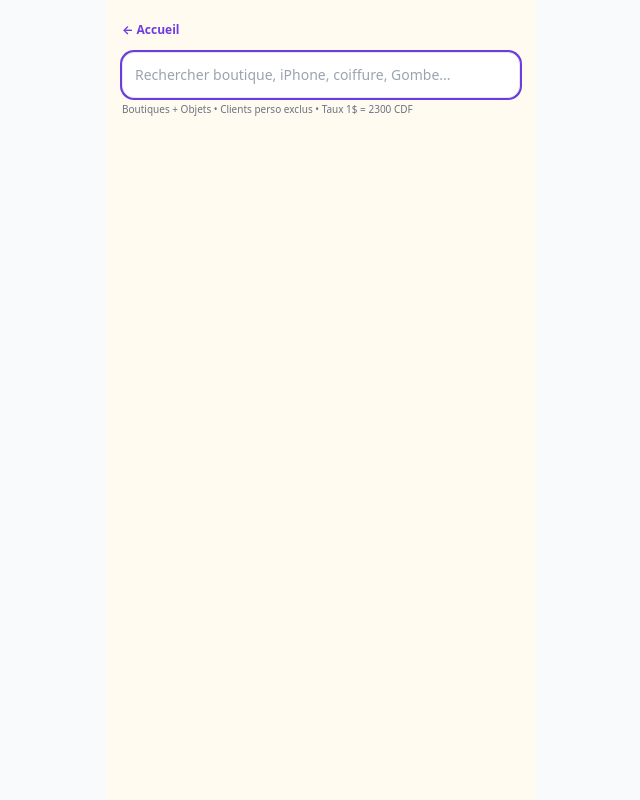
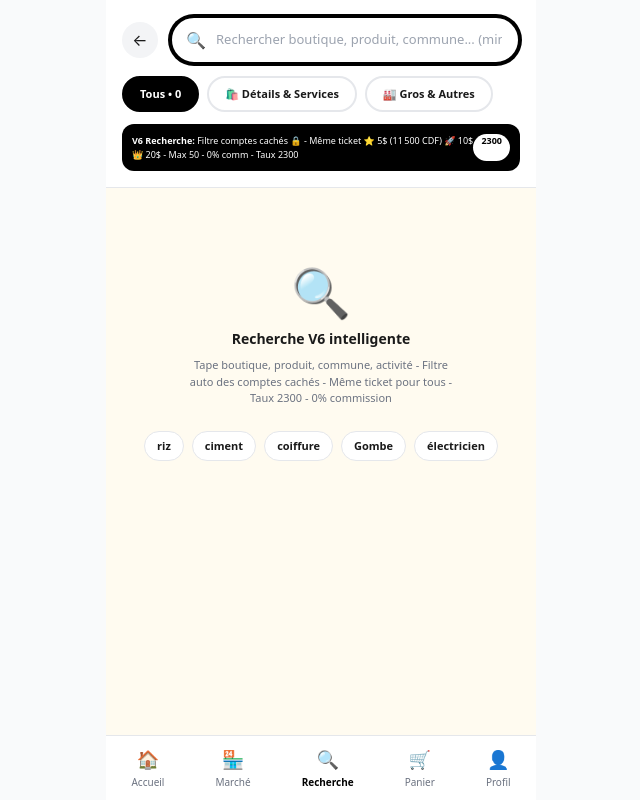
Before and after one commit to kongolokelvin47-cmd/Wenze-pwa, a Next.js app: page /recherche in a window 1280 px wide. Shown: the whole page, without its empty margins (319-959 px from the left). Built offline with nearby package versions, Linux system fonts and the light colour scheme.

Commit message:
Refactor search logic and UI in RecherchePage

```diff
--- a/app/recherche/page.tsx
+++ b/app/recherche/page.tsx
@@ -1,134 +1,187 @@
 "use client";
-import { useState, useEffect } from "react";
+import { useState, useEffect, useMemo } from "react";
 import Link from "next/link";
+import { getCategorieById, normalizeCategorie, CATEGORIES_WENZE } from "@/lib/categories";
+import { TAUX_CDF, toCDFString, isCompteCache, checkFreemiumWenze } from "@/lib/paiement";
+
+const cleanWa = (n:any)=> (n||"").toString().replace(/[^0-9]/g,"").replace(/^0+/,"");
+const safeParse = (k:string)=>{ try{ const r=localStorage.getItem(k); return r?JSON.parse(r):[];}catch{return[];} };
 
 export default function RecherchePage() {
   const [search, setSearch] = useState("");
+  const [debounced, setDebounced] = useState("");
   const [resultBoutiques, setResultBoutiques] = useState<any[]>([]);
   const [resultAnnonces, setResultAnnonces] = useState<any[]>([]);
+  const [filterCat, setFilterCat] = useState<string>("all");
+
+  // Debounce 300ms V6 pro
+  useEffect(()=>{ const t=setTimeout(()=>setDebounced(search.trim()),300); return ()=>clearTimeout(t); },[search]);
 
   useEffect(() => {
-    if (!search || search.length < 2) {
-      setResultBoutiques([]);
-      setResultAnnonces([]);
-      return;
+    if (!debounced || debounced.length < 2) {
+      setResultBoutiques([]); setResultAnnonces([]); return;
     }
+    const q = debounced.toLowerCase();
 
-    const q = search.toLowerCase();
+    // 1. BOUTIQUES V6: toutes users avec ownerWhatsapp, filtre cache, dédupliqué par WA clean
+    const allUsers = safeParse("wenze_all_users");
+    const currentRaw = localStorage.getItem("wenze_user");
+    const map = new Map<string,any>();
+    try{
+      if(currentRaw){ const u=JSON.parse(currentRaw); const wa=cleanWa(u.ownerWhatsapp||u.whatsapp); if(wa) map.set(wa,u); }
+    }catch{}
+    for(const u of allUsers){
+      const wa=cleanWa(u.ownerWhatsapp||u.whatsapp||u.id||"");
+      if(!wa) continue;
+      // V6: filtre compte caché
+      if(isCompteCache(u)) continue;
+      if(!map.has(wa)) map.set(wa,u);
+    }
+    let allBoutiques = Array.from(map.values());
 
-    // 1. CHERCHER BOUTIQUES (sauf client perso)
-    const allUsersRaw = localStorage.getItem("wenze_all_users");
-    const currentRaw = localStorage.getItem("wenze_user");
-    let allBoutiques: any[] = [];
-    try {
-      if (currentRaw) {
-        const u = JSON.parse(currentRaw);
-        if (u.estBoutique === true) allBoutiques.push(u);
-      }
-      if (allUsersRaw) {
-        JSON.parse(allUsersRaw).forEach((u: any) => {
-          if (u.estBoutique === true && !allBoutiques.find(x => x.whatsapp === u.whatsapp)) {
-            allBoutiques.push(u);
-          }
-        });
-      }
-    } catch {}
+    const filteredBoutiques = allBoutiques.filter((u:any)=>{
+      const nom=(u.nomEtablissement||u.nom||"").toLowerCase();
+      const commune=(u.commune||"").toLowerCase();
+      const activite=(u.activite||u.activiteId||"").toLowerCase();
+      const cat=(u.categorieId||"").toLowerCase();
+      const match = nom.includes(q) || commune.includes(q) || activite.includes(q) || cat.includes(q);
+      if(!match) return false;
+      if(filterCat!=="all" && normalizeCategorie(u.categorieId||"")!==filterCat) return false;
+      return true;
+    }).map((u:any)=>{
+      const ab=checkFreemiumWenze(u,0);
+      return { ...u, _badge:ab.badge, _palierId:ab.palierId, _places:ab.placesRestantes, _wa:cleanWa(u.ownerWhatsapp||u.whatsapp) };
+    }).slice(0,20);
 
-    const boutiquesFiltrees = allBoutiques.filter(b =>
-      `${b.nom} ${b.profession} ${b.categorie} ${b.ville} ${b.adresse}`.toLowerCase().includes(q)
-    );
-    setResultBoutiques(boutiquesFiltrees);
+    // 2. ANNONCES V6: filtre cachés + catégorie + recherche titre/desc/commune
+    const allAnnonces = safeParse("wenze_annonces_list");
+    const usersMap = new Map<string,any>();
+    for(const u of allUsers){ const wa=cleanWa(u.ownerWhatsapp||""); if(wa) usersMap.set(wa,u); }
+    if(currentRaw){ try{ const u=JSON.parse(currentRaw); const wa=cleanWa(u.ownerWhatsapp||""); if(wa) usersMap.set(wa,u); }catch{} }
 
-    // 2. CHERCHER OBJETS / ANNONCES (sauf client perso non payé)
-    const annoncesRaw = localStorage.getItem("wenze_annonces_list");
-    let annonces: any[] = [];
-    try {
-      annonces = annoncesRaw ? JSON.parse(annoncesRaw) : [];
-    } catch {}
+    const filteredAnnonces = allAnnonces.filter((a:any)=>{
+      const waA=cleanWa(a.ownerWhatsapp||a.whatsapp||"");
+      const vendeur=usersMap.get(waA);
+      if(vendeur && isCompteCache(vendeur)) return false; // V6: ne pas afficher annonces de vendeur caché
+      if(filterCat!=="all" && normalizeCategorie(a.categorieId||"")!==filterCat) return false;
+      const titre=(a.titre||a.title||"").toLowerCase();
+      const desc=(a.description||"").toLowerCase();
+      const commune=(a.commune||"").toLowerCase();
+      const activite=(a.activite||"").toLowerCase();
+      return titre.includes(q) || desc.includes(q) || commune.includes(q) || activite.includes(q);
+    }).slice(0,30);
 
-    const annoncesFiltrees = annonces.filter((a: any) => {
-      // RÈGLE WENZE: exclure client perso sauf si occasionnel payé
-      if (a.estBoutique === false && a.type === "client") {
-        // Si client perso sans paiement, il ne doit PAS apparaître dans recherche
-        // On vérifie qu'il a au moins un crédit ou annonce récente <5j
-        const date = new Date(a.date).getTime();
-        const isRecent = Date.now() - date < 5 * 24 * 60 * 60 * 1000;
-        if (!isRecent) return false;
-      }
-      // Recherche dans titre, description, catégorie, profession
-      return `${a.titre} ${a.description} ${a.categorie} ${a.activite} ${a.profession} ${a.user}`.toLowerCase().includes(q);
-    });
-
-    setResultAnnonces(annoncesFiltrees);
-  }, [search]);
+    setResultBoutiques(filteredBoutiques);
+    setResultAnnonces(filteredAnnonces);
+  }, [debounced, filterCat]);
 
   const total = resultBoutiques.length + resultAnnonces.length;
 
   return (
-    <div className="max-w-[430px] mx-auto bg-[#FFFBF0] min-h-screen p-4 pb-20">
-      <Link href="/" className="text-xs font-bold text-[#6C3CE0]">← Accueil</Link>
+    <div className="max-w-[430px] mx-auto min-h-screen bg-[#FFFBF0] pb-24">
+      <header className="sticky top-0 bg-white/95 backdrop-blur z-20 p-4 border-b">
+        <div className="flex items-center gap-3">
+          <Link href="/market" className="w-9 h-9 bg-gray-100 rounded-full flex items-center justify-center">←</Link>
+          <div className="flex-1 relative">
+            <input value={search} onChange={e=>setSearch(e.target.value)} placeholder="Rechercher boutique, produit, commune... (min 2 lettres)" className="w-full border-2 rounded-full pl-11 pr-4 py-3 text-[13px] focus:ring-2 focus:ring-black outline-none focus:border-black" autoFocus />
+            <span className="absolute left-4 top-1/2 -translate-y-1/2 text-gray-400">🔍</span>
+            {search&&<button onClick={()=>setSearch("")} className="absolute right-3 top-1/2 -translate-y-1/2 w-6 h-6 bg-gray-100 rounded-full flex items-center justify-center text-[12px]">✕</button>}
+          </div>
+        </div>
+        <div className="mt-3 flex gap-2 overflow-x-auto pb-1">
+          <button onClick={()=>setFilterCat("all")} className={`whitespace-nowrap px-4 py-2 rounded-full text-[11px] font-bold border-2 transition ${filterCat==="all"?"bg-black text-white border-black":"bg-white border-gray-200"}`}>Tous • {total}</button>
+          {CATEGORIES_WENZE.slice(0,2).map((c:any)=>(
+            <button key={c.id} onClick={()=>setFilterCat(c.id)} className={`whitespace-nowrap px-4 py-2 rounded-full text-[11px] font-bold border-2 transition flex items-center gap-1 ${filterCat===c.id?"bg-black text-white border-black":"bg-white border-gray-200"}`}>{c.icon} {c.titreCourt||c.titre}</button>
+          ))}
+        </div>
+        <div className="mt-2 bg-black text-white rounded-xl p-2.5 text-[9px] flex justify-between"><span><b>V6 Recherche:</b> Filtre comptes cachés 🔒 - Même ticket ⭐ 5$ ({toCDFString(5)}) 🚀 10$ 👑 20$ - Max 50 - 0% comm - Taux {TAUX_CDF}</span><span className="bg-white text-black px-2 rounded-full font-black">{TAUX_CDF}</span></div>
+      </header>
 
-      <div className="mt-3">
-        <input
-          value={search}
-          onChange={e=>setSearch(e.target.value)}
-          placeholder="Rechercher boutique, iPhone, coiffure, Gombe..."
-          className="w-full border p-3 rounded-xl text-sm bg-white outline-none focus:ring-2 focus:ring-[#6C3CE0]"
-          autoFocus
-        />
-        <p className="text-[10px] text-gray-500 mt-1">Boutiques + Objets • Clients perso exclus • Taux 1$ = 2300 CDF</p>
+      <div className="p-4 space-y-5">
+        {!debounced && (
+          <div className="text-center py-16">
+            <p className="text-5xl">🔍</p>
+            <p className="font-black text-[14px] mt-3">Recherche V6 intelligente</p>
+            <p className="text-[11px] text-gray-500 mt-2 max-w-[280px] mx-auto">Tape boutique, produit, commune, activité - Filtre auto des comptes cachés - Même ticket pour tous - Taux {TAUX_CDF} - 0% commission</p>
+            <div className="mt-6 flex flex-wrap gap-2 justify-center">
+              {["riz","ciment","coiffure","Gombe","électricien"].map(k=>(
+                <button key={k} onClick={()=>setSearch(k)} className="bg-white border px-3 py-1.5 rounded-full text-[11px] font-bold hover:border-black">{k}</button>
+              ))}
             </div>
-
-      {search.length >= 2 && (
-        <p className="text-xs font-bold mt-4">{total} résultats pour "{search}"</p>
+          </div>
         )}
 
-      {/* RÉSULTATS BOUTIQUES */}
-      {resultBoutiques.length > 0 && (
-        <>
-          <p className="text-[11px] font-black mt-4 text-[#6C3CE0]">🏪 BOUTIQUES ({resultBoutiques.length})</p>
-          <div className="grid gap-2 mt-2">
-            {resultBoutiques.map(b => (
-              <div key={b.whatsapp} className="bg-white border p-3 rounded-xl flex justify-between items-center">
-                <div>
-                  <p className="font-bold text-sm">{b.nom}</p>
-                  <p className="text-[11px] text-gray-500">{b.profession} • {b.ville}</p>
+        {debounced && debounced.length>=2 && total===0 && (
+          <div className="bg-white border-2 border-dashed rounded-2xl p-8 text-center">
+            <p className="text-3xl">😕</p>
+            <p className="font-bold text-[13px] mt-2">Aucun résultat pour "{debounced}"</p>
+            <p className="text-[11px] text-gray-500 mt-1">Essaie autre mot - V6 filtre les comptes 🔒 cachés (Freemium 30j expiré) - Active ticket 5$ ({toCDFString(5)}) pour réapparaître</p>
+            <Link href="/publier" className="mt-4 inline-block bg-black text-white px-5 py-2.5 rounded-full text-[11px] font-black">Publier "{debounced}"</Link>
           </div>
-                <Link href={`/boutique/${encodeURIComponent(b.whatsapp)}`} className="bg-black text-white text-[10px] px-3 py-2 rounded-full">Voir boutique</Link>
-              </div>
-            ))}
-          </div>
-        </>
         )}
 
-      {/* RÉSULTATS OBJETS */}
-      {resultAnnonces.length > 0 && (
-        <>
-          <p className="text-[11px] font-black mt-4 text-orange-500">📦 OBJETS / ANNONCES ({resultAnnonces.length})</p>
-          <div className="grid gap-2 mt-2">
-            {resultAnnonces.map(a => (
-              <div key={a.id} className="bg-white border p-3 rounded-xl flex gap-3">
-                <div className="w-16 h-16 bg-white rounded-xl flex items-center justify-center overflow-hidden border">
-                  <img src={a.photo} className="max-w-full max-h-full object-contain" alt="" />
+        {resultBoutiques.length>0 && (
+          <div>
+            <p className="font-black text-[13px] flex items-center gap-2">🏪 Boutiques • {resultBoutiques.length} <span className="text-[10px] bg-black text-white px-2 py-0.5 rounded-full">Filtre caché V6</span></p>
+            <div className="mt-3 grid gap-3">
+              {resultBoutiques.map((b:any)=>{
+                const cat=getCategorieById(normalizeCategorie(b.categorieId||"commerces-services")) as any;
+                return (
+                  <Link key={b._wa||b.id} href={`/boutique/${b._wa||cleanWa(b.ownerWhatsapp||"")}`} className="bg-white border rounded-2xl p-3 flex gap-3 hover:shadow transition">
+                    <div className="w-14 h-14 rounded-full bg-[#FFFBF0] border-2 flex items-center justify-center text-2xl shrink-0 overflow-hidden">{b.photo?<img src={b.photo} alt={b.nom} className="w-full h-full object-cover"/>:<span>{cat?.icon||"🏪"}</span>}</div>
+                    <div className="flex-1 min-w-0">
+                      <p className="font-black text-[13px] truncate flex items-center gap-2">{b.nomEtablissement||b.nom||"Boutique"} <span className="text-[9px] bg-gray-100 px-1.5 py-0.5 rounded-full">{b._badge} {b._palierId||"Freemium"}</span></p>
+                      <p className="text-[11px] text-gray-600 truncate">{b.commune||"Kinshasa"} • {b.activite||b.activiteId||cat?.titre||""}</p>
+                      <p className="text-[10px] text-gray-400 mt-1">{b._places||0} places libres / 50 max • Taux {TAUX_CDF} • 0% comm • WA {b._wa?.slice(-9)}</p>
                     </div>
-                <div className="flex-1">
-                  <p className="font-bold text-sm truncate">{a.titre}</p>
-                  <p className="text-[11px] text-gray-500">{a.categorie} • {a.user}</p>
-                  <p className="text-[11px] font-bold text-[#6C3CE0]">{a.prix}$</p>
+                    <span className="text-[11px] bg-black text-white px-3 py-1.5 rounded-full font-bold h-fit self-center">Voir</span>
+                  </Link>
+                );
+              })}
             </div>
-                <Link href={`/produit/${a.id}`} className="bg-black text-white text-[10px] px-3 py-2 rounded-full h-fit">Voir</Link>
           </div>
-            ))}
-          </div>
-        </>
         )}
 
-      {search.length >=2 && total === 0 && (
-        <div className="bg-white border rounded-xl p-6 text-center mt-6">
-          <p className="font-bold text-sm">Aucun résultat</p>
-          <p className="text-[11px] text-gray-500 mt-1">Les comptes Client perso n'apparaissent pas dans la recherche. Seules boutiques et annonces payées/validées apparaissent.</p>
+        {resultAnnonces.length>0 && (
+          <div>
+            <p className="font-black text-[13px]">📦 Annonces • {resultAnnonces.length} <span className="text-[10px] font-normal text-gray-500">Même ticket ⭐5$ 🚀10$ 👑20$ - Max 50 - 0% comm</span></p>
+            <div className="mt-3 grid grid-cols-2 gap-3">
+              {resultAnnonces.map((a:any)=>{
+                const cat=getCategorieById(normalizeCategorie(a.categorieId||"commerces-services")) as any;
+                const prix=Number(a.prixUSD||a.prix||0);
+                return (
+                  <Link key={a.id} href={`/produit/${a.id}`} className="bg-white border rounded-2xl overflow-hidden hover:shadow transition">
+                    <div className="aspect-[4/3] bg-gray-50 flex items-center justify-center overflow-hidden relative">
+                      {a.photo||a.images?.[0]?<img src={a.photo||a.images?.[0]} alt={a.titre} className="w-full h-full object-cover"/>:<span className="text-3xl">{cat?.icon||"📦"}</span>}
+                      <span className="absolute top-2 left-2 bg-black text-white text-[8px] px-2 py-1 rounded-full font-bold">{cat?.icon} {cat?.titreCourt||""}</span>
+                    </div>
+                    <div className="p-2.5">
+                      <p className="font-bold text-[11px] truncate">{a.titre||a.title}</p>
+                      <p className="text-[11px] font-black text-orange-600 mt-1">{prix?`${prix}$ / ${toCDFString(prix)}`:"Prix à discuter"}</p>
+                      <p className="text-[9px] text-gray-400 mt-1 truncate">{a.commune||"Kin"} • {a.nomBoutique||a.vendeur||"Boutique"}</p>
+                    </div>
+                  </Link>
+                );
+              })}
+            </div>
+          </div>
+        )}
+
+        {debounced && (
+          <div className="bg-white border rounded-2xl p-4">
+            <p className="font-black text-[11px]">Politique Recherche V6</p>
+            <p className="text-[10px] text-gray-600 mt-2 leading-relaxed">V6 filtre automatiquement les comptes 🔒 cachés (Freemium 3 images à vie visibles 30j puis caché si 0 ticket). Recherche par WA nettoyé <code>cleanWa(n).replace(/^0+/,"")</code> pour éviter doublons 081 vs 24381. Même ticket pour tous secteurs 🛍️ Détail et 🏭 Gros: ⭐ 5$ ({toCDFString(5)}) 4pl/7j, 🚀 10$ 10pl/15j, 👑 20$ 30pl/30j. Max 50 actives. Suppression libère place immédiatement. 0% commission. Taux {TAUX_CDF}. isOwner sécurisé par WA.</p>
           </div>
         )}
       </div>
+
+      <nav className="fixed bottom-0 max-w-[430px] w-full bg-white/95 backdrop-blur border-t flex justify-around py-2.5 text-[10px] z-30">
+        <Link href="/" className="flex flex-col items-center gap-0.5 text-gray-500"><span className="text-[18px]">🏠</span>Accueil</Link>
+        <Link href="/market" className="flex flex-col items-center gap-0.5 text-gray-500"><span className="text-[18px]">🏪</span>Marché</Link>
+        <Link href="/recherche" className="font-black text-black flex flex-col items-center gap-0.5"><span className="text-[18px]">🔍</span>Recherche</Link>
+        <Link href="/panier" className="flex flex-col items-center gap-0.5 text-gray-500"><span className="text-[18px]">🛒</span>Panier</Link>
+        <Link href="/profil" className="flex flex-col items-center gap-0.5 text-gray-500"><span className="text-[18px]">👤</span>Profil</Link>
+      </nav>
+    </div>
   );
          }
```
Lines whose indentation alone changed are shown as unchanged.
